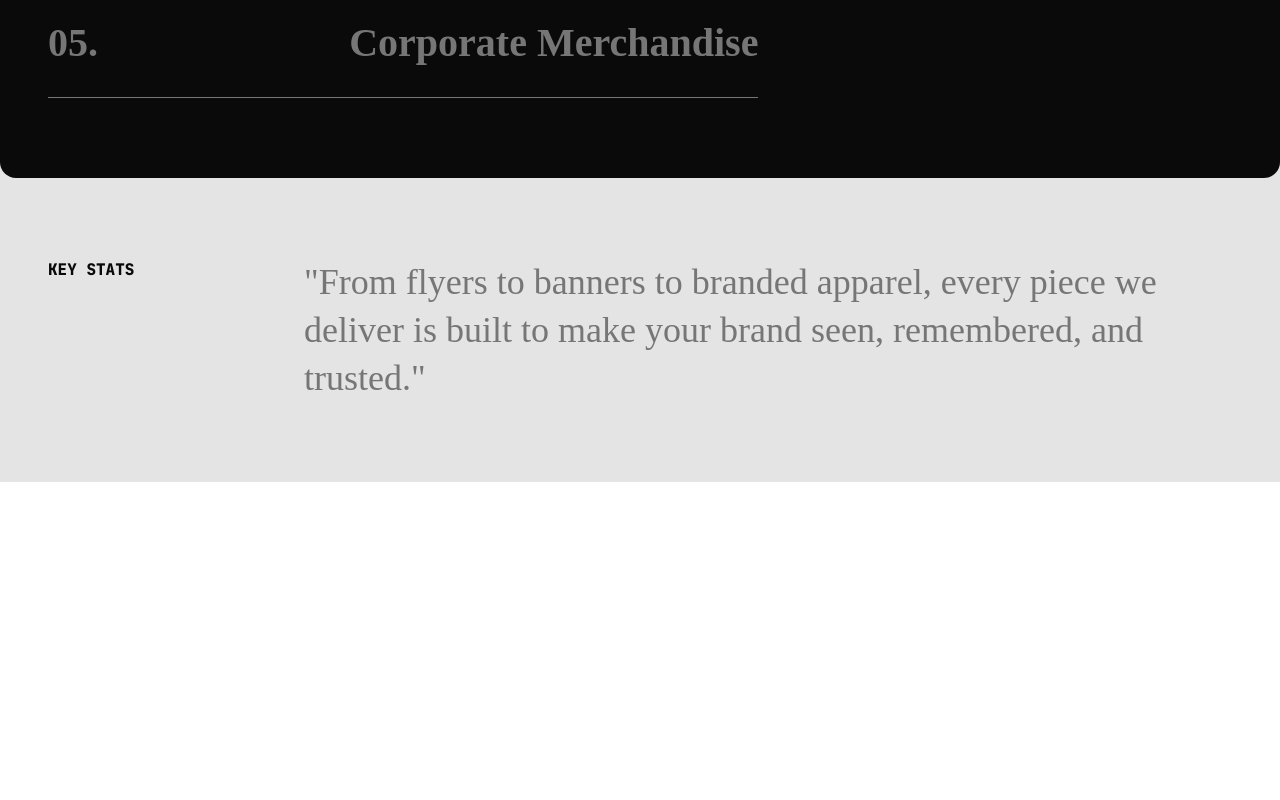
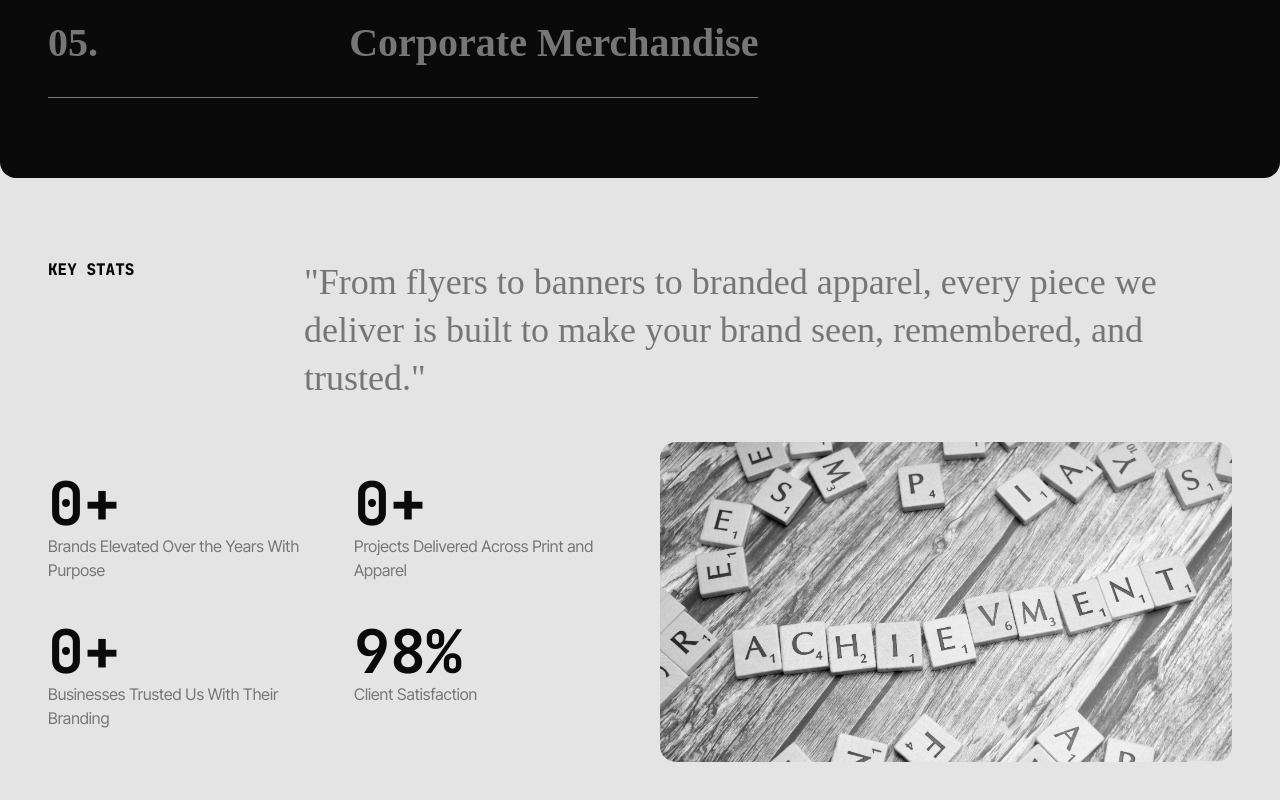
Before and after one commit to huxlic/bioiconic-website, a React (Vite) app: page / in a window 1280 px wide. Shown: the part 1781-2581 px from the top of the page. Before the commit the page ends 2263 px from the top, so only its background shows below. Built offline with nearby package versions, Linux system fonts and the light colour scheme; a web font is replaced by a local one.

Commit message:
add KeyStats component with GSAP animations and stats data

```diff
--- a/src/components/sections/KeyStats.tsx
+++ b/src/components/sections/KeyStats.tsx
@@ -1,6 +1,11 @@
 import {useGSAP} from "@gsap/react";
+import gsap from "gsap";
 import {SplitText} from "gsap/SplitText";
-import gsap from "gsap";
+import {ScrollTrigger} from "gsap/ScrollTrigger";
+import stats from "../../data/stats.ts";
+import achievements from "../../assets/images/achievements.jpg"
+
+gsap.registerPlugin(SplitText, ScrollTrigger);
 
 const KeyStats = () => {
 
@@ -9,21 +14,41 @@ const KeyStats = () => {
 			type: "chars, words"
 		})
 
+		const stats = gsap.utils.toArray(".stat");
+
 		gsap.to(keystatDesc.chars, {
 			color: "#0A0A0A",
 			scrollTrigger: {
 				trigger: "#key-stat",
-				start: "top center",
-				end: "bottom 70%",
+				start: "top bottom",
+				end: "top top",
 				scrub: 0.5
 			},
 			stagger: 0.5,
 			ease: "power2.inOut",
 		})
+
+		gsap.from(stats, {
+			opacity: 0,
+			yPercent: 50,
+			stagger: 0.2,
+			scrollTrigger: {
+				trigger: "#stats-holder",
+				start: "top bottom",
+			}
+		})
+		gsap.from("#achievement-image", {
+			opacity: 0,
+			scrollTrigger: {
+				trigger: "#achievement-image",
+				start: "top bottom",
+			}
+		})
+
 	}, [])
 
 	return (
-		<section id={"key-stat"} className={"px-4 md:px-12 py-20"}>
+		<section id={"key-stat"} className={"px-4 md:px-12 py-20 flex flex-col gap-10"}>
 			<div className={"flex flex-col lg:flex-row gap-6"}>
 				<h2 className={"lg:flex-1 font-jetbrains-mono uppercase font-extrabold"}>key stats</h2>
 				<p id="keystat-desc"
@@ -32,8 +57,18 @@ const KeyStats = () => {
 					remembered, and trusted." </p>
 			</div>
 
-			<div className="">
+			<div className="flex flex-col-reverse lg:flex-row gap-10 lg:items-center">
+				<div id="stats-holder" className="lg:flex-1 grid grid-cols-2 gap-10">
+					{stats.map(({id, number, description}) => (
+						<div key={id} className={"stat"}>
+							<p className={"text-[60px] leading-none font-bold font-jetbrains-mono"}>{number}</p>
+							<span className={"text-faded-black"}>{description}</span>
+						</div>
+					))}
+				</div>
 
+				<div id="achievement-image" className="lg:flex-1 h-80 bg-cover rounded-2xl grayscale"
+				     style={{backgroundImage: `url(${achievements})`}}></div>
 			</div>
 		</section>
 	)
--- /dev/null
+++ b/src/data/stats.ts
@@ -0,0 +1,30 @@
+interface Stat {
+	id: number;
+	number: string;
+	description: string;
+}
+
+const stats: Stat[] = [
+	{
+		id: 1,
+		number: "0+",
+		description: "Brands Elevated Over the Years With Purpose",
+	},
+	{
+		id: 2,
+		number: "0+",
+		description: "Projects Delivered Across Print and Apparel",
+	},
+	{
+		id: 3,
+		number: "0+",
+		description: "Businesses Trusted Us With Their Branding",
+	},
+	{
+		id: 4,
+		number: "98%",
+		description: "Client Satisfaction",
+	},
+];
+
+export default stats;
```
Also changed, not shown: src/assets/images/achievements.jpg (added).
